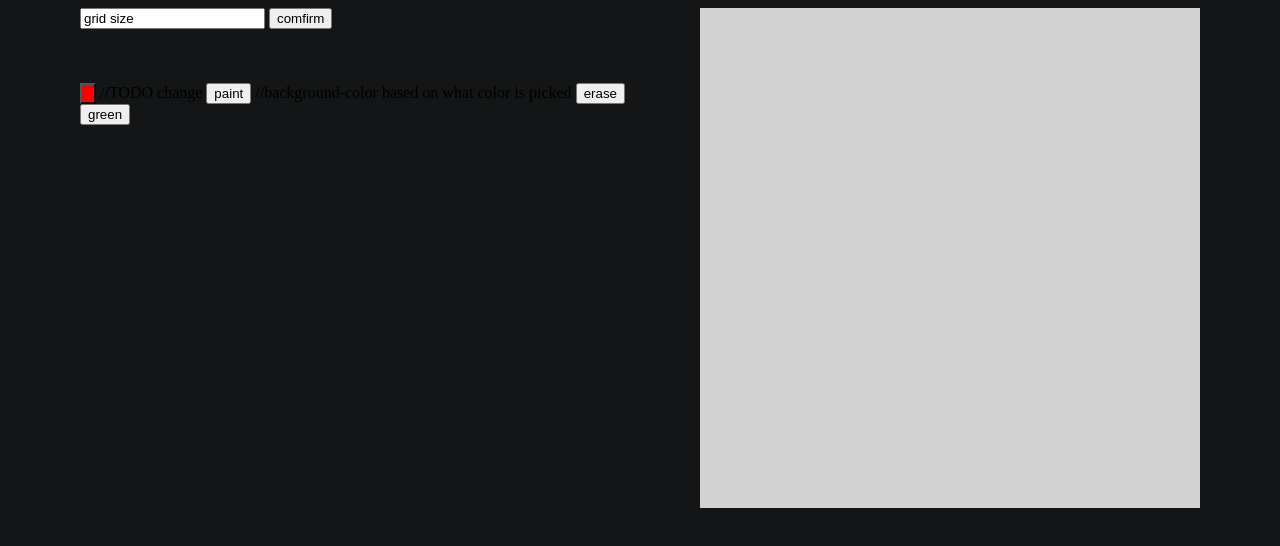
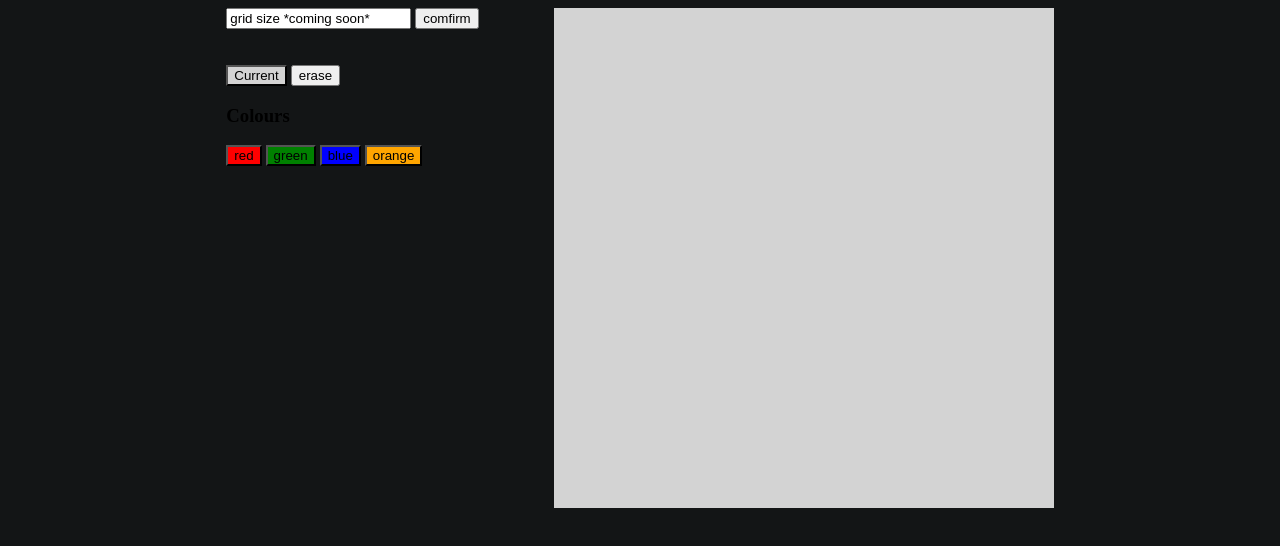
Before and after one commit to TackRegnar/Odin-Etch-a-Sketch, a plain HTML site: page index.html in a window 1280 px wide. Both pictures are taken after a click on the button "erase". Drawn offline with Linux system fonts and the light colour scheme.

Commit message:
Improved UI and added colours

```diff
--- a/index.html
+++ b/index.html
@@ -13,20 +13,21 @@
   <div id="main">
     <div id="controls">
       <div class="grid_controls">
-        <input type="text" value="grid size">
+        <input type="text" value="grid size *coming soon*">
         <input type="button" value="comfirm">
       </div>
       <br>
       <br>
-      <br>
       <div class="mode_controls">
-        <input class="chosen_color_preview" style="background-color: red;" type="button" value=""> //TODO change
-        <input class="paint_btn" type="button" value="paint"> //background-color based on what color is picked
+        <input class="chosen_color_preview" style="background-color: red;" type="button" value="Current">
         <input class="erase_btn" type="button" value="erase">
       </div>
       <div class="color_controls">
-        <input class="green_btn" type="button" value="green">
-
+        <h3>Colours</h3>
+        <input class="red_btn" style="background-color: red;" type="button" value="red">
+        <input class="green_btn" style="background-color: green;" type="button" value="green">
+        <input class="blue_btn" style="background-color: blue;" type="button" value="blue">
+        <input class="orange_btn" style="background-color: orange;" type="button" value="orange">
       </div>
     </div>
   </div>
--- a/script.js
+++ b/script.js
@@ -21,18 +21,34 @@ function start_brush(color) {
 }
 
 function enable_controls() {
-  const paint_btn = document.getElementsByClassName("paint_btn")[0];
-  paint_btn.addEventListener('click', () => {
-    start_brush("green");
+  //erase button
+  const erase_btn = document.getElementsByClassName("erase_btn")[0];
+  erase_btn.addEventListener('click', () => {
+    color_changer("lightgrey");
+  });
+  //Colour buttons
+  const red_btn = document.getElementsByClassName("red_btn")[0];
+  red_btn.addEventListener('click', () => {
+    color_changer("red");
   });
   const green_btn = document.getElementsByClassName("green_btn")[0];
   green_btn.addEventListener('click', () => {
-    start_brush("green");
+    color_changer("green");
   });
-  const erase_btn = document.getElementsByClassName("erase_btn")[0];
-  erase_btn.addEventListener('click', () => {
-    start_brush("lightgrey");
+  const blue_btn = document.getElementsByClassName("blue_btn")[0];
+  blue_btn.addEventListener('click', () => {
+    color_changer("blue");
   });
+  const orange_btn = document.getElementsByClassName("orange_btn")[0];
+  orange_btn.addEventListener('click', () => {
+    color_changer("orange");
+  });
+}
+
+function color_changer(color) {
+  const chosen_color_preview = document.getElementsByClassName("chosen_color_preview")[0];
+  chosen_color_preview.style.backgroundColor = color;
+  start_brush(color)
 }
 
 make_grid()
--- a/style.css
+++ b/style.css
@@ -30,3 +30,11 @@ html {
 .green {
   background-color: green;
 }
+
+.blue {
+  background-color: blue;
+}
+
+.orange {
+  background-color: orange;
+}
```
